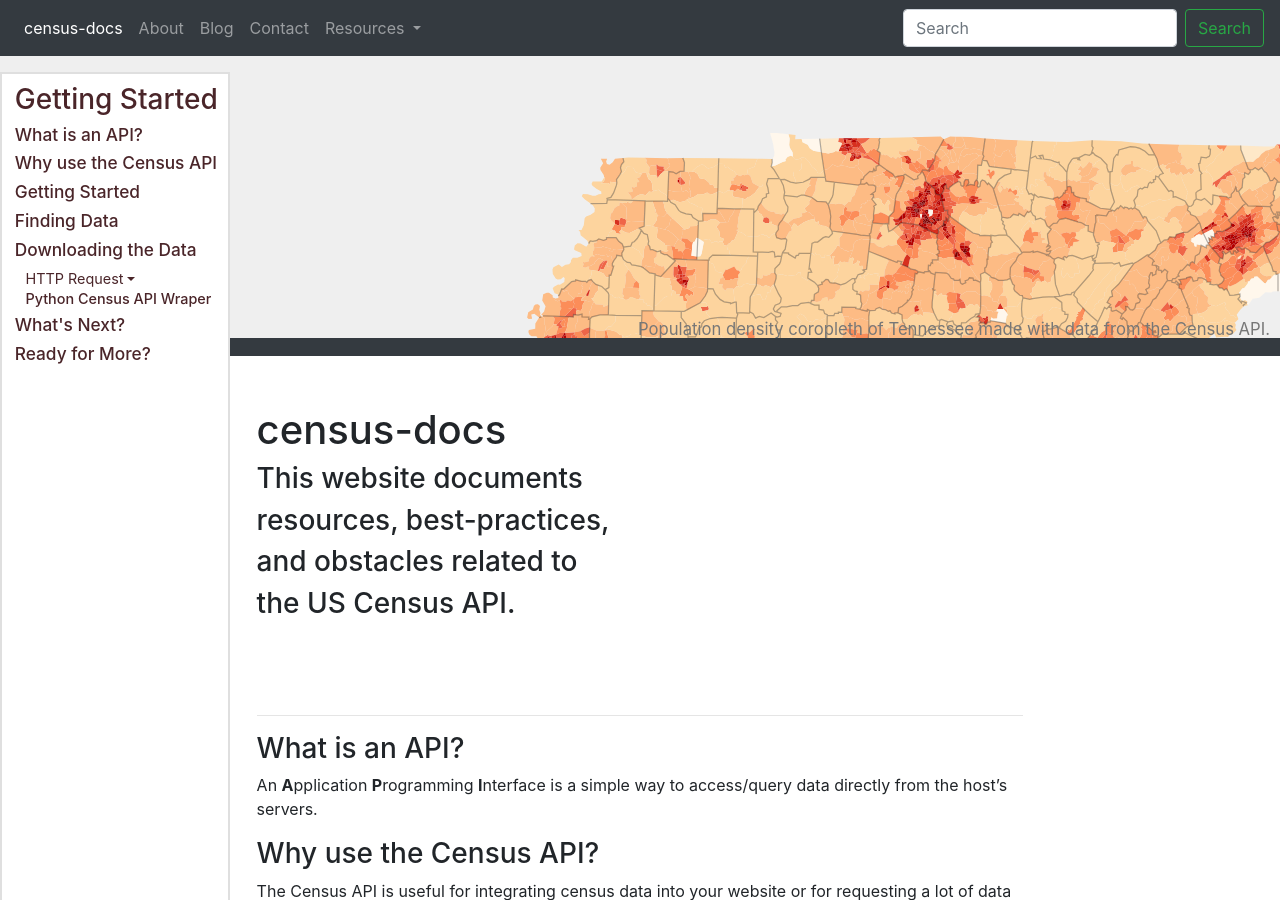
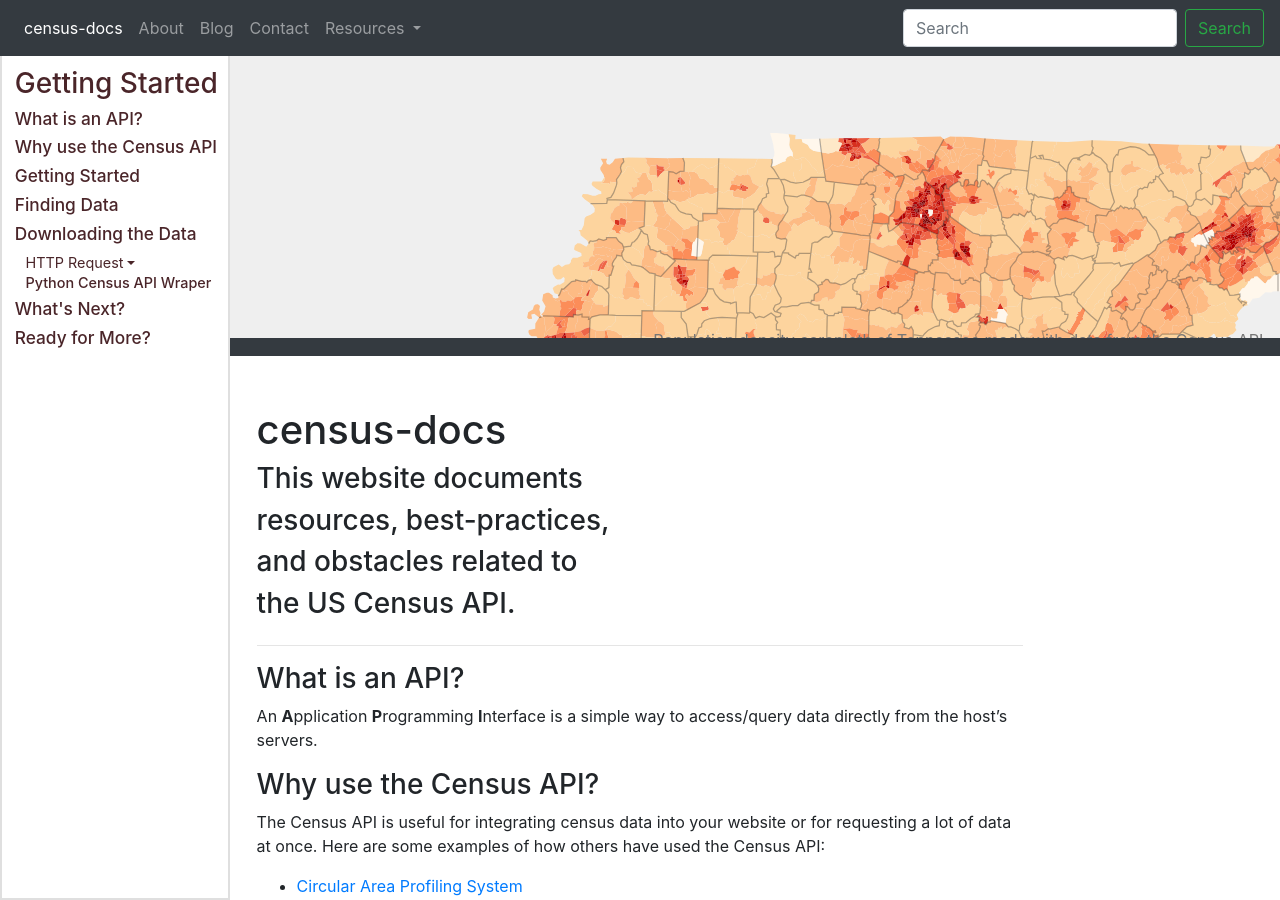
Before and after one commit to shepnathand/census-docs, a Jekyll site: the page built from index.md, in a window 1280 px wide and 900 px high. Built offline with Jekyll 4.4.1, drawn with Linux system fonts in a browser that asks for light colours; nearby versions of some CDN libraries.

Commit message:
sidebar is responsive now

```diff
--- a/_layouts/home.html
+++ b/_layouts/home.html
@@ -3,10 +3,9 @@
 ---
 
 <div class="background">
-	<div class="parallax">
-		<div class="caption">
-			Population density coropleth of Tennessee made with data from the Census API.
-		</div>
+	<div class="parallax"></div>
+	<div class="caption">
+		<span>Population density coropleth of Tennessee made with data from the Census API.</span>
 	</div>
 </div>
 <div class="bar1"></div>
--- a/_sass/my-theme/_layout.scss
+++ b/_sass/my-theme/_layout.scss
@@ -1,5 +1,10 @@
 body, html {
 margin: 0;
+}
+
+.header {
+positon:fixed;
+z-index:8;
 }
 
 .wrapper {
@@ -10,11 +15,11 @@
 #sidebar {
 position: fixed;
 width: 18%;
-top: 8vh;
-padding-top: 1vh;
+top:0px;
 left: 0;
+padding-top: 65px;
 padding-left: 1vw;
-height: 100vh;
+height: 100%;
 z-index: 7;
 background: #ffffff;
 border-style:solid;
@@ -23,6 +28,7 @@
 color: #4a2529;
 transition: all 0.3s;
 font-size: 90%;
+overflow-y: scroll;
 h3,h4,h5 {
 	color: #4a2529;
 }
@@ -154,23 +160,34 @@
 background-position-x: 20vw;
 background-repeat: no-repeat;
 background-size: 78vw;
-.caption {
-position: fixed;
-top: 24.75vw;
-right: 10px;
-text-align: right;
-color: #777;
-font-size: 1.85vh;
-z-index: 1;
-}
 }
 
+.caption {
+position:fixed;
+right:10px;
+}
+.caption span {
+position: relative;
+bottom:2.2vw;
+padding:2px;
+color: #777;
+height: 22vh;
+line-height: 7vh;
+font-size: 1.8vh;
+text-align: right;
+z-index: 100;
+}
+
+
 @media screen and (max-width: 800px) {
-.page, .page-content, .page-title {
+.page, .page-content, .page-title, .home-content {
 margin: 1%;
 width: 98%; /* The width is 98%, when the viewport is 800px or smaller */
 }
 .parallax {
 min-height: 0vw;
 }
+#sidebar {
+display:none;
 }
+}
--- a/index.md
+++ b/index.md
@@ -5,7 +5,7 @@
 layout: home
 ---
 
-<div style="margin-top:2.5vh;height:32.5vh;">
+<div style="position:relative;margin-top:2.5vh;margin-bottom:25px">
   <h1>census-docs</h1>
   <h3>This website documents</h3>
   <h3>resources, best-practices,</h3>
--- a/main.js
+++ b/main.js
@@ -40,3 +40,13 @@
         elements.show();
     };
 });
+
+$(document).ready(function($) {
+    $('ul.components li a').click(function(event) {
+        event.preventDefault();
+        console.log($(this).attr('href'));
+        $('html,body').animate( {
+            scrollTop: $($(this).attr('href')).offset().top
+        },1700 );
+    })
+})
```
